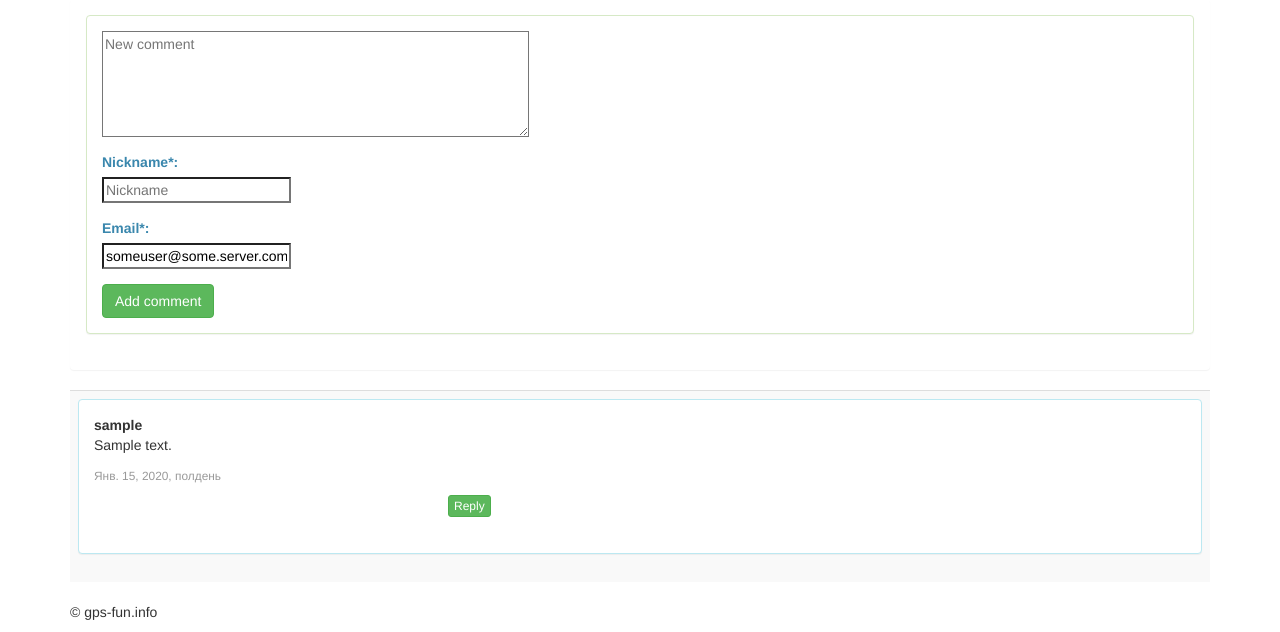
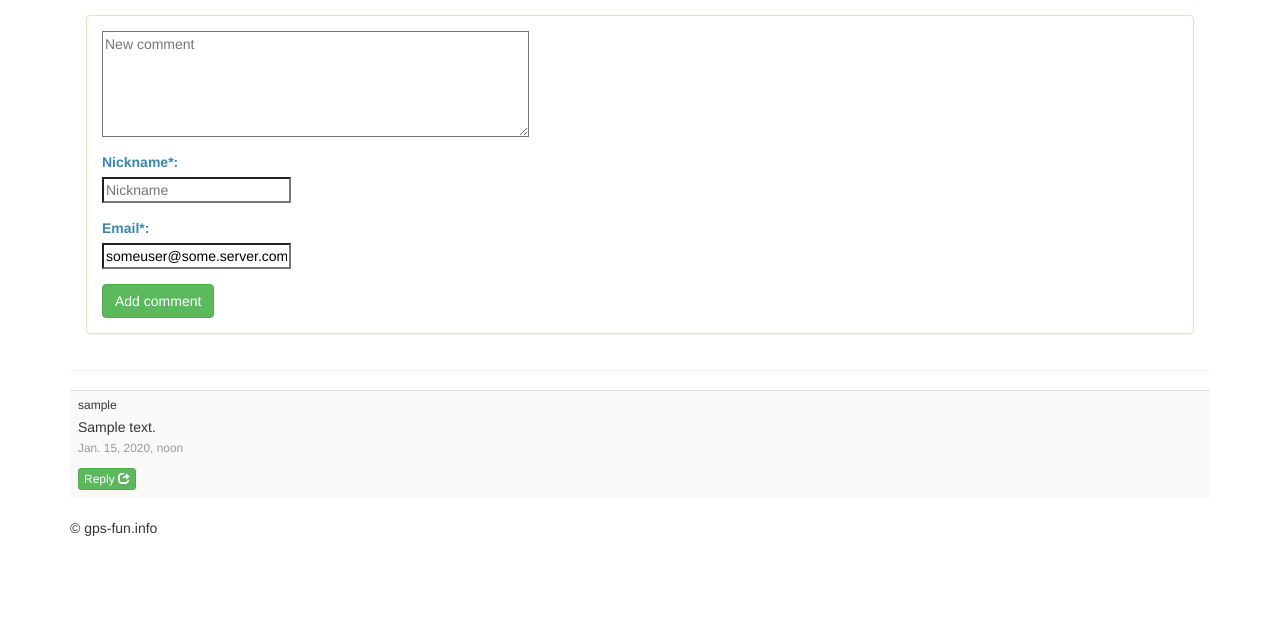
Before and after one commit to kostin-aleks/mountain-routes, a Django app: a page that uses routes/templates/Routes/peak.html in a window 1280 px wide. Shown: the part 1778-2410 px from the top of the page. After the commit the page ends 2314 px from the top, so only its background shows below. Run offline with Django 3.2, Linux system fonts and the light colour scheme; tables that the repository leaves empty hold one stand-in row (values such as "Sample post"); grey boxes marked "Sample" are stand-in pictures; some libraries are stand-ins or nearby versions.

Commit message:
styled comments

```diff
--- a/routes/templates/Routes/button_reply.html
+++ b/routes/templates/Routes/button_reply.html
@@ -2,9 +2,10 @@
 {% load static %}
 
 <div id="form_{{ comment.id }}" class="">
-    <button class="btn btn-success btn-xs" type="submit" name="add"
+    <button class="btn btn-success btn-xs" type="submit" name="add" aria-label="Left Align"
         hx-get="{% url "get-reply-form" comment.id %}"
         hx-target="#form_{{ comment.id }}" hx-swap="outerHTML">
         {% trans "Reply" %}
+        <span class="glyphicon glyphicon-share" aria-hidden="true"></span>
     </button>
 </div>
--- a/routes/templates/Routes/comment-replies.html
+++ b/routes/templates/Routes/comment-replies.html
@@ -1,9 +1,9 @@
 {% load i18n %}
 {% load static %}
 
-<div id="replies_{{ comment.id }}" class="row">
-    <div class="row">
-        <div class="col-md-4">
+<div id="replies_{{ comment.id }}" class="">
+    <div class="">
+        <div class="">
         </div>
         {% if show_form %}
         {% include "Routes/reply_form.html" %}
@@ -11,35 +11,29 @@
         {% include "Routes/button_reply.html" %}
         {% endif %}
     </div>
-    <div class="row">
-        <div class="col-md-4">
-        </div>
-        <div id="table_{{ comment.id }}">
-            <table class="table table-condensed">
+
     {% for reply in comment.replies %}
-                <tr>
-                    <td>
-                        <div class="panel panel-success">
-                            <div class="panel-body">
-                                <div class="">
-                                    <strong>{{ reply.name }}</strong>
-                                    <p class="bg-info">{{ reply.body }}</p>
-                                    <p class="text-muted"><small>{{ reply.created_on }}</small></p>
+    <div class="geser">
+      <div class="media">
+        <!--div class="media-left">
+          <img src="http://fakeimg.pl/50x50" class="media-object" style="width:40px">
+        </div-->
+        <div class="media-body">
+          <h6 class="media-heading title">{{ reply.name }}</h6>
+          <p class="">
+            {{ reply.body }} <br />
+            <span class="text-muted"><small>{{ reply.created_on }}</small></span>
             {% if request.user.is_authenticated and reply.author == request.user %}
-                                    <button class="btn btn-danger btn-xs" type="button" name="delete"
+            <button class="btn btn-danger btn-xs" type="button" name="delete"  aria-label="Left Align"
                   hx-get="{% url "delete-reply" reply.id %}"
                   hx-confirm="{% trans "Are you sure?" %}"
                   hx-target="closest tr" hx-swap="outerHTML swap:1s">
               {% trans "Delete" %}
+              <span class="glyphicon glyphicon-remove-circle" aria-hidden="true"></span>
             </button>
             {% endif %}
+          </p>
         </div>
       </div>
     </div>
-                    </td>
-                </tr>
     {% endfor %}
-            </table>
-        </div>
-    </div>
-</div>
--- a/routes/templates/Routes/peak.html
+++ b/routes/templates/Routes/peak.html
@@ -11,6 +11,12 @@
         integrity="sha512-XQoYMqMTK8LvdxXYG3nZ448hOEQiglfqkJs1NOQV44cWnUrBc8PkAOcXy20w0vlaXaVUearIOBhiXZ5V3ynxwA=="
         crossorigin=""></script>
   <script src="/static/js/zooming.min.js"></script>
+  <style>
+    .geser {
+      margin-left: 55px;
+      margin-top: 5px;
+    }
+  </style>
 {% endblock %}
 
 {% block content %}
--- a/routes/templates/Routes/peak_comment.html
+++ b/routes/templates/Routes/peak_comment.html
@@ -1,23 +1,34 @@
 {% load i18n %}
 {% load static %}
 
-<div class="panel panel-info" id="comment_{{ comment.id }}">
-  <div class="panel-body">
-    <div class="">
-      <strong>{{ comment.name }}</strong>
-      <p class="bg-info">{{ comment.body }}</p>
-      <p class="text-muted"><small>{{ comment.created_on }}</small></p>
-    </div>
-    {% if request.user.is_authenticated and comment.author == request.user %}
-    <div>
-      <button class="btn btn-danger btn-xs" type="button" name="delete"
+<div class="container" id="comment_{{ comment.id }}">
+  <div class="row">
+
+    <div class="media">
+      <!--div class="media-left">
+        <img src="http://fakeimg.pl/50x50" class="media-object" style="width:40px">
+      </div-->
+      <div class="media-body">
+        <h6 class="media-heading title">{{ comment.name }}</h6>
+        <p class="">
+          {{ comment.body }} <br />
+          <span class="text-muted"><small>{{ comment.created_on }}</small></span>
+
+          {% if request.user.is_authenticated and comment.author == request.user %}
+          <button class="btn btn-danger btn-xs" type="button" name="delete" aria-label="Left Align"
               hx-get="{% url "delete-comment" comment.id %}"
               hx-confirm="{% trans "This comment and all replies will be deleted. Are you sure?" %}"
               hx-target="#comment_{{ comment.id }}" hx-swap="outerHTML swap:1s">
               {% trans "Delete" %}
-      </button>
+            <span class="glyphicon glyphicon-share" aria-hidden="true"></span>
+          </button>
+          {% endif %}
+        </p>
+
+      </div>
     </div>
-    {% endif %}
+
     {% include "Routes/comment-replies.html" %}
+
   </div>
 </div>
```
Lines whose indentation alone changed are shown as unchanged.
